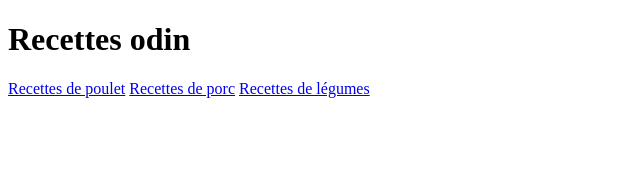
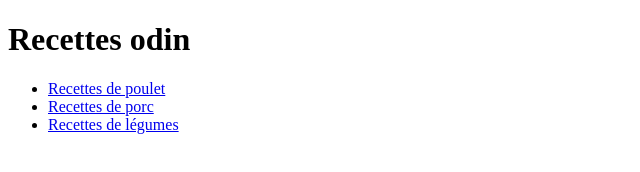
Before and after one commit to AntoninRz/oden-recipes, a plain HTML site: page index.html in a window 1280 px wide. Shown: the whole page, without its empty margins (0-640 px from the left). Drawn offline with Linux system fonts and the light colour scheme.

Commit message:
mettre les lliens de page dans des listes non-ordonnées

```diff
--- a/index.html
+++ b/index.html
@@ -7,8 +7,12 @@
 </head>
 <body>
     <h1>Recettes odin</h1>
-    <a href="./poulet.html">Recettes de poulet</a>
-    <a href="./porc.html">Recettes de porc</a>
-    <a href="./legumes.html">Recettes de légumes</a>
+    <ul>
+        <li><a href="./poulet.html">Recettes de poulet</a></li>
+        <li><a href="./porc.html">Recettes de porc</a></li>
+        <li><a href="./legumes.html">Recettes de légumes</a></li>
+    </ul>
+
+
 </body>
 </html>
```
